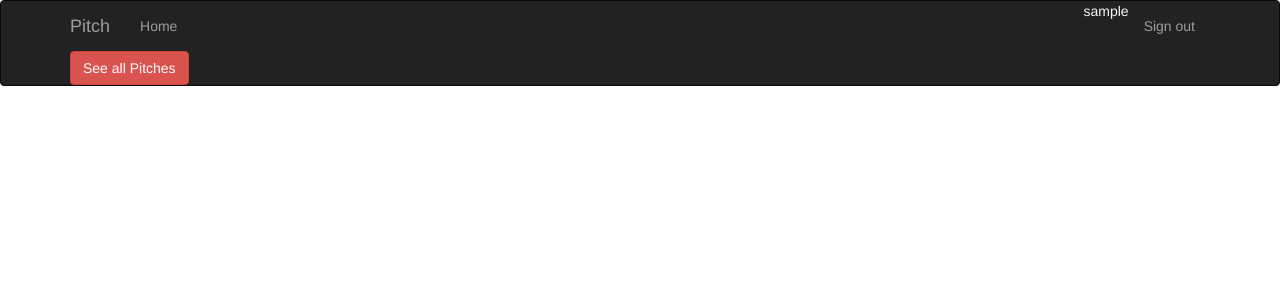
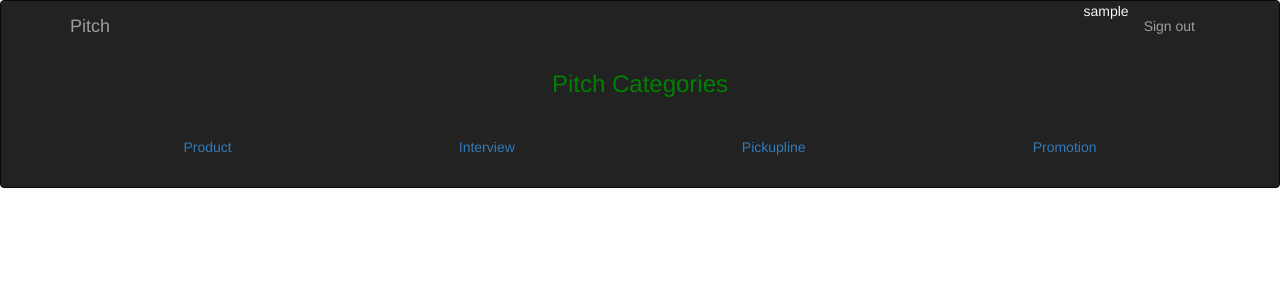
Before and after one commit to jumbamathews/PitchHere, a Flask app: page / in a window 1280 px wide. Shown: the top 300 px of the page. Run offline with Flask 2, Linux system fonts and the light colour scheme; the visitor is signed in with stand-in values (Sample User, id 1); data comes from the database, SQL or seed files in the repository; some libraries are stand-ins or nearby versions.

Commit message:
add categories in pitches

```diff
--- a/app/main/forms.py
+++ b/app/main/forms.py
@@ -6,10 +6,10 @@
 
 
 class PitchForm(FlaskForm):
-	body = TextAreaField("whats your pitch ?",validators=[Required()])
-	category = RadioField('Label', choices=[('pickup lines','pickup lines'), ('interview pitch','interview pitch'),('product pitch','product pitch'),('promotion pitch','promotion pitch')])
+	description = TextAreaField("whats your pitch ?",validators=[Required()])
+	category = RadioField('Label', choices=[ ('promotion pitch','promotion pitch'), ('interview pitch','interview pitch'),('pickup lines','pickup lines'),('product pitch','product pitch'),])
 	submit = SubmitField('Submit')
 
 class CommentForm(FlaskForm):
-	body = TextAreaField('',validators=[Required()])
+	description = TextAreaField('',validators=[Required()])
 	submit = SubmitField()
--- a/app/main/views.py
+++ b/app/main/views.py
@@ -1,6 +1,9 @@
 from flask import render_template,request,redirect,url_for,abort
 from . import main
 from flask_login import login_required, current_user
+from ..models import *
+from .forms import *
+
 
 # Views
 @main.route('/')
@@ -12,4 +15,33 @@
 
     title = 'Home'
 
-    return render_template('index.html', title = title )
+    return render_template('home.html', title = title )
+
+
+
+@main.route('/pitches/new/<int:id>', methods = ['GET','POST'])
+@login_required
+
+def new_pitch(self, id):
+    form = PitchForm
+    if form.validate_on_submit():
+        description = form.description.data
+        owner = current_user._get_current_object()
+        category = form.category.data
+
+        pitch = Pitch(description=form.description.data, owner=current_user._get_current_object(),category=form.category.data)
+        db.session.add(pitch)
+        db.session.commit()
+        return redirect(url_for('main.home'))
+    pitches = Pitch.query.order_by(Pitch.all())
+
+    return render_template('pitch.html',form=form, pitches=pitches)
+
+
+@main.route('/pitches/pitch_categories/')
+def categories():
+    product = Pitch.query.filter_by(category="product pitch").all()
+    promotion = Pitch.query.filter_by(category="promotion pitch").all()
+    pickupline = Pitch.query.filter_by(category="pickupline pitch").all()
+    interview = Pitch.query.filter_by(category="interview pitch").all()
+    return render_template('home.html',pickup=pickupline,interview=interview,product=product,promotion=promotion)
--- a/app/templates/home.html
+++ b/app/templates/home.html
@@ -0,0 +1,43 @@
+{% extends 'bootstrap/base.html' %}
+{% import 'macros.html' as macro %}
+{% block navbar %}
+{% include 'navbar.html'%}
+{%endblock %}
+
+  {% block content %}
+    <div class="container">
+      <h3 style="color: green;text-align: center">Pitch Categories</h3>
+      <br>
+      <ul class="nav nav-pills nav-justified nav-fill" role="tablist">
+        <li class="nav-item">
+          <a class="nav-link active" data-toggle="tab" href="#product">Product</a>
+        </li>
+        <li class="nav-item">
+          <a class="nav-link" data-toggle="tab" href="#interview">Interview</a>
+        </li>
+        <li class="nav-item">
+          <a class="nav-link" data-toggle="tab" href="#pickupline">Pickupline</a>
+        </li>
+        <li class="nav-item">
+          <a class="nav-link" data-toggle="tab" href="#promotion">Promotion</a>
+        </li>
+      </ul>
+
+      <div class="tab-content">
+        <div id="pickup" class="container tab-pane active"><br>
+          {{ macro.display(product) }}
+
+        </div>
+        <div id="interview" class="container tab-pane fade"><br>
+          {{ macro.display(interview) }}
+        </div>
+        <div id="promotion" class="container tab-pane fade"><br>
+          {{ macro.display(pickupline)}}
+        </div>
+        <div id="product" class="container tab-pane fade"><br>
+          {{ macro.display(promotion) }}
+        </div>
+
+      </div>
+    </div>
+  {% endblock %}
--- a/app/templates/navbar.html
+++ b/app/templates/navbar.html
@@ -19,7 +19,6 @@
 
             <div class="navbar-collapse collapse">
                 <ul class="nav navbar-nav">
-                    <li><a href="/">Home</a></li>
                 </ul>
             <ul class="nav navbar-nav navbar-right">
               {% if current_user.is_authenticated %}
```
Also changed, not shown: app/templates/macros.html (added, +31 -0 lines).
